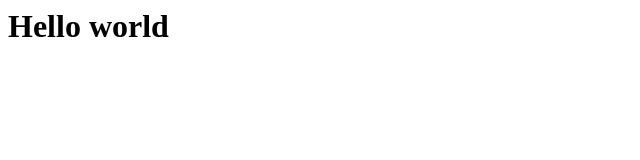
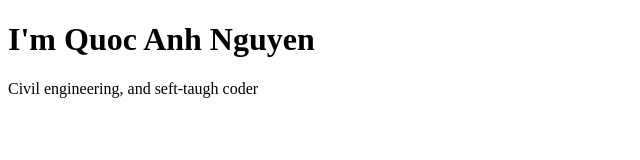
Before and after one commit to quocanh89/quocanh89.github.io, a plain HTML site: page index.html in a window 1280 px wide. Shown: the whole page, without its empty margins (0-640 px from the left). Drawn offline with Linux system fonts and the light colour scheme.

Commit message:
Modify index.html Add infomation

```diff
--- a/index.html
+++ b/index.html
@@ -1 +1,16 @@
-<h1> Hello world </h1>
+<!DOCTYPE html>
+<html lang="en">
+
+<head>
+  <meta charset="UTF-8">
+  <meta http-equiv="X-UA-Compatible" content="IE=edge">
+  <meta name="viewport" content="width=device-width, initial-scale=1.0">
+  <title>Quoc Anh Nguyen's Pofolio</title>
+</head>
+
+<body>
+  <h1>I'm Quoc Anh Nguyen</h1>
+  <p>Civil engineering, and seft-taugh coder</p>
+</body>
+
+</html>
```
